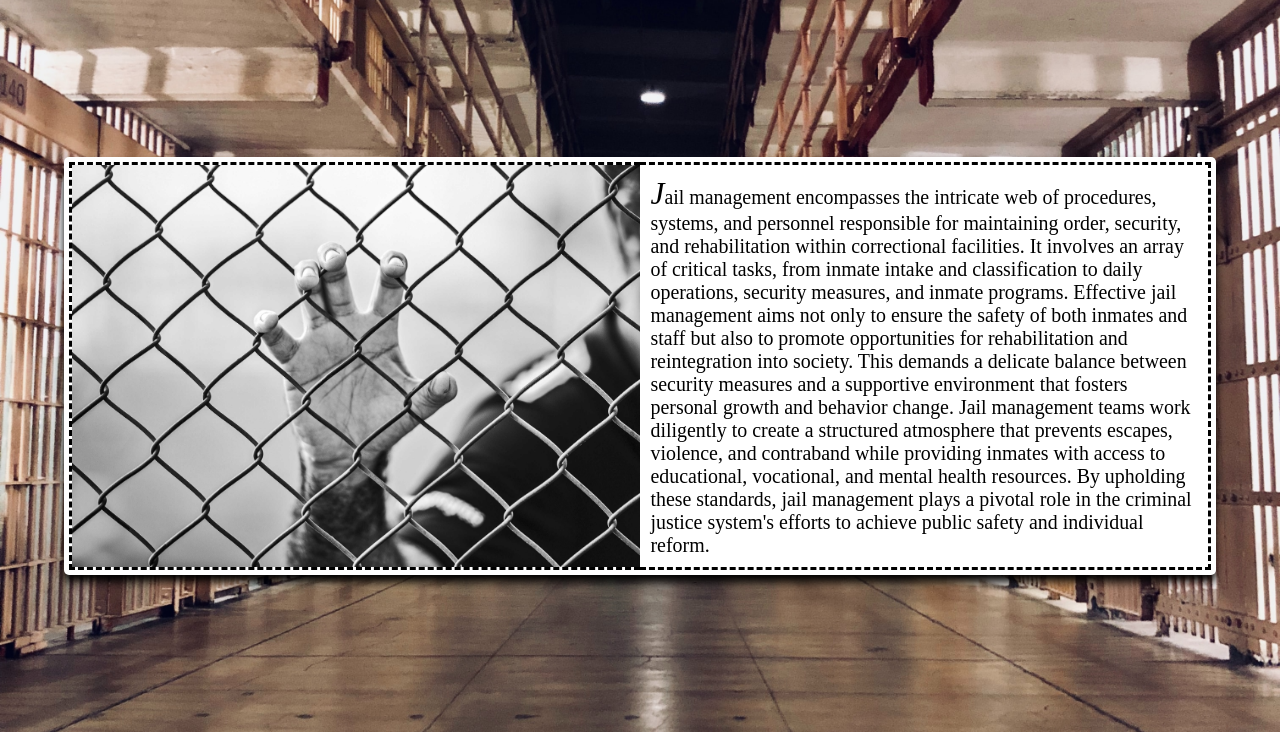
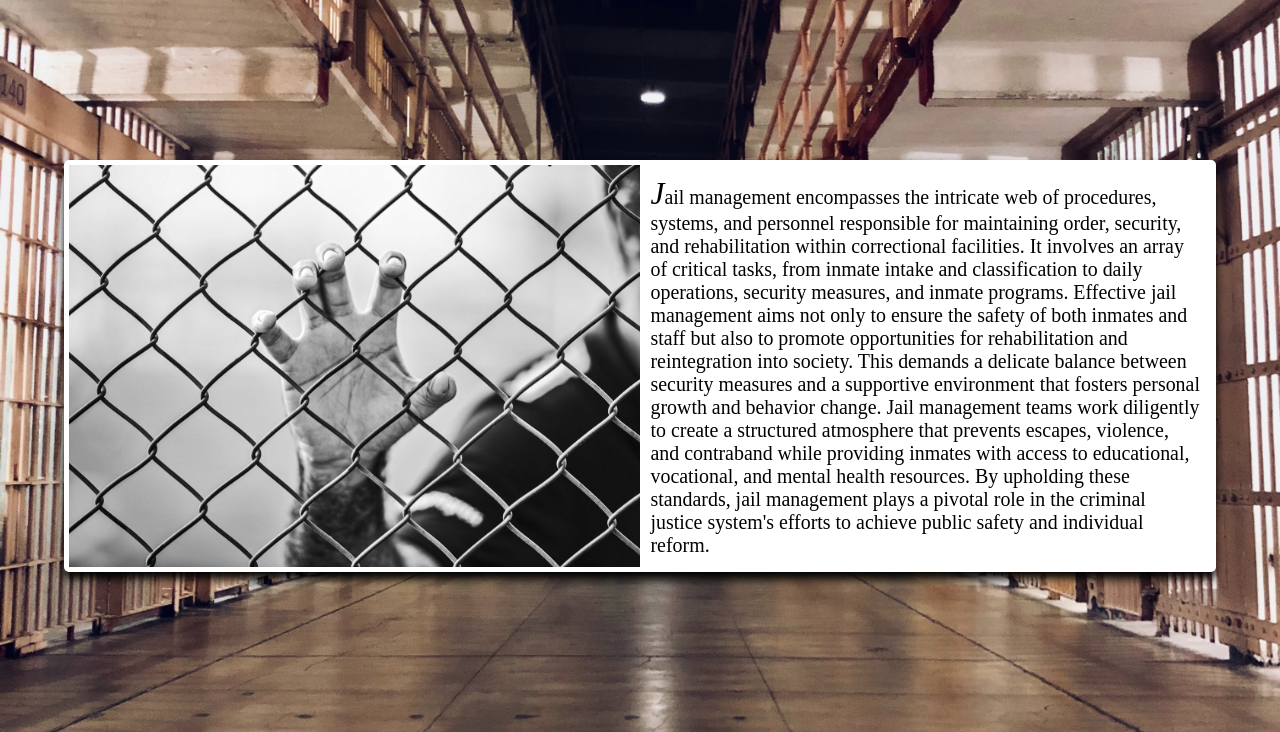
Before and after one commit to Chy-Zaber-Bin-Zahid/Jail-Management-System, a Flask app: page / in a window 1280 px wide. Shown: the part 68-800 px from the top of the page. Run offline with Flask 3, Linux system fonts and the light colour scheme; parts of the project's set-up code (start-up, migrations or seed data) failed here and were passed over; some libraries are stand-ins or nearby versions.

Commit message:
finished

```diff
--- a/static/home.css
+++ b/static/home.css
@@ -19,14 +19,14 @@
 .home-img{
   width: 100%;
   height: 100%;
-  border: 3px dashed black;
+  /* border: 3px dashed black; */
   border-right: none;
 }
 
 .home-para{
   font-size: 1.9rem;
   padding: 1rem;
-  border: 3px dashed black;
+  /* border: 3px dashed black; */
   border-left: none;
 }
 
```
